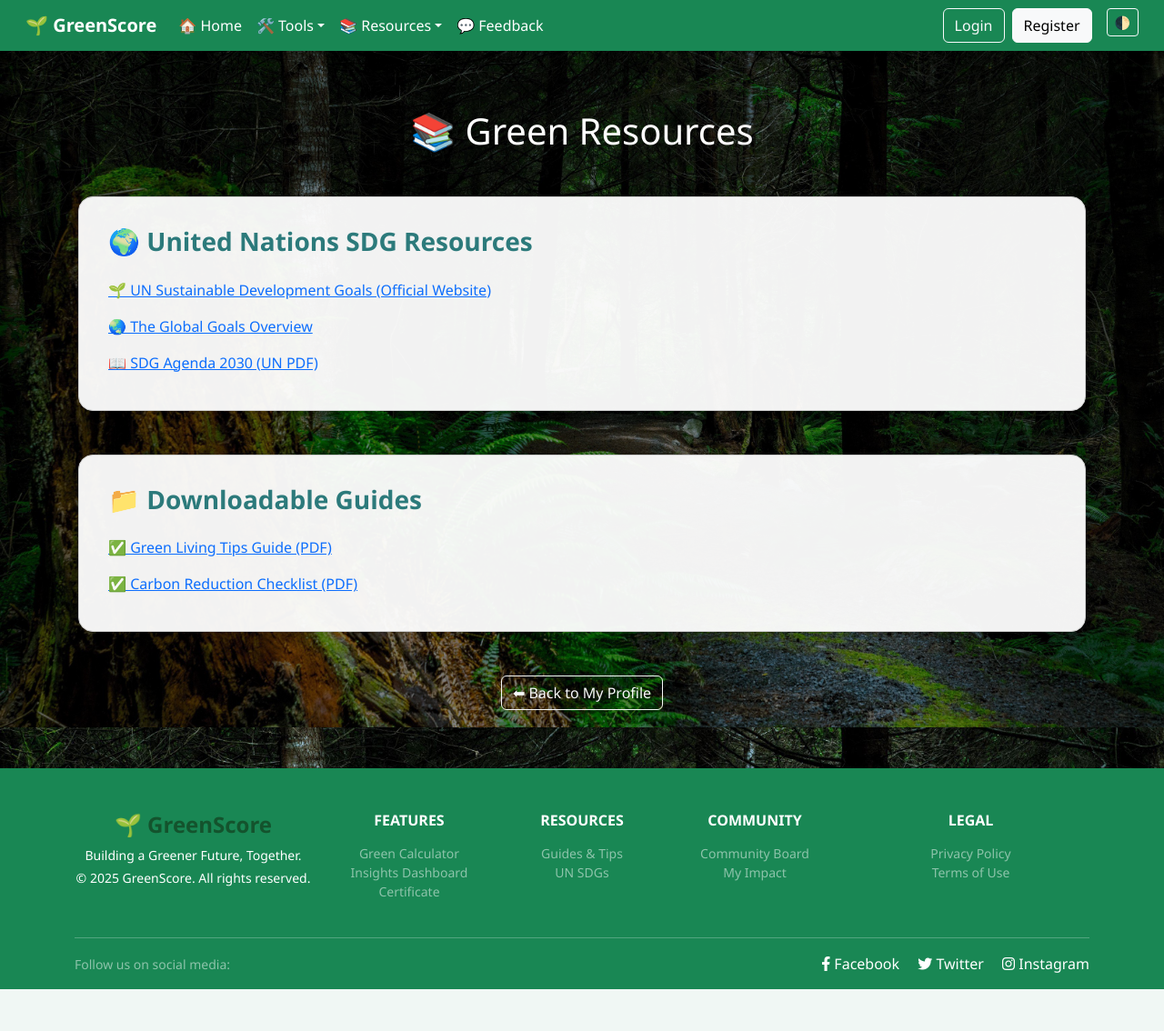
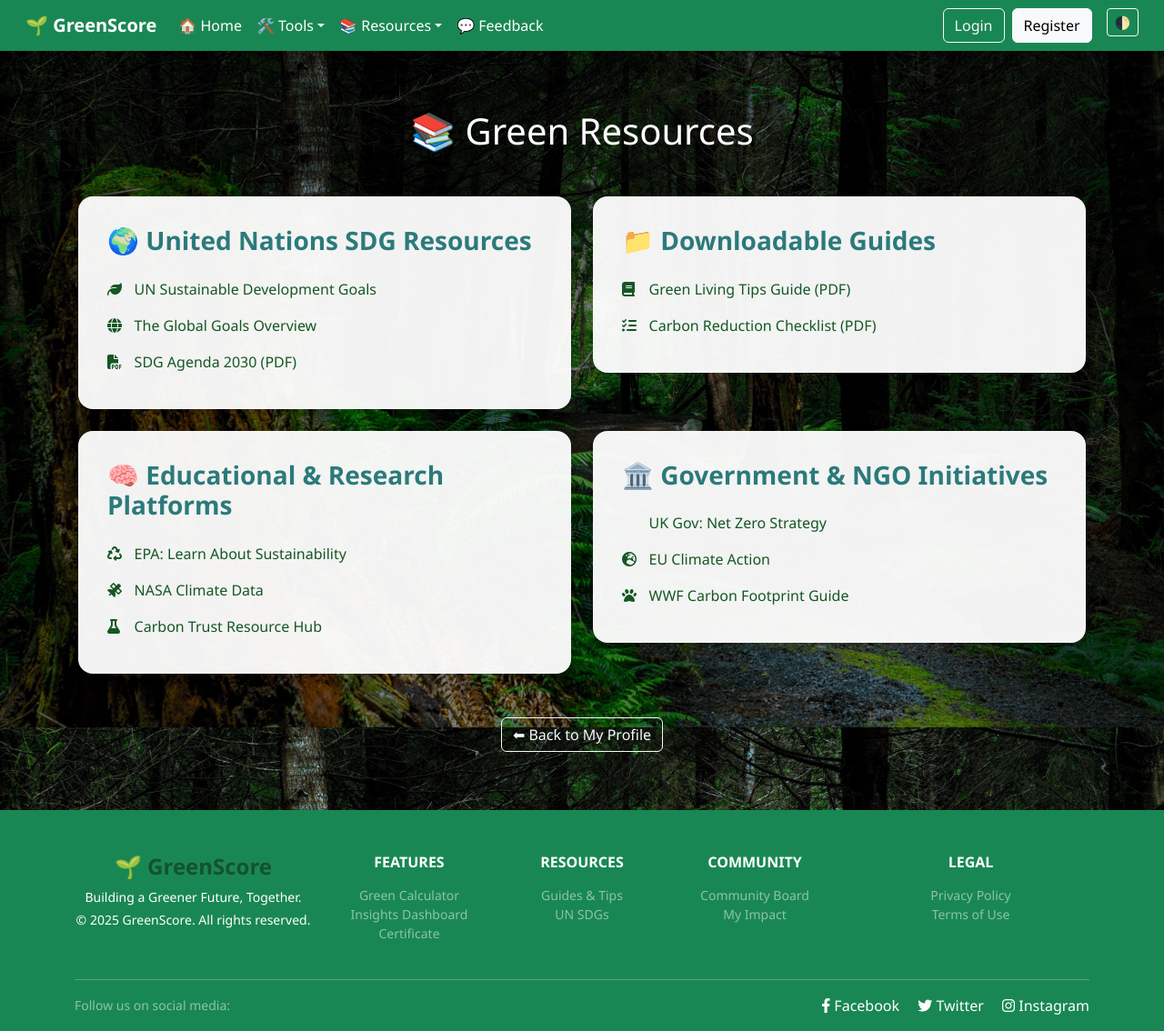
Before and after one commit to Lancelcode/Graded-Unit-2-webpage, a PHP site: page /Graded-Unit-2-webpage/green_resources.php in a window 1280 px wide. Shown: the whole page at 91% size. Before the commit the page ends 1088 px from the top, so only its background shows below. Run offline with PHP 8.4, Linux system fonts and the light colour scheme.

Commit message:
ui ux fix

```diff
--- a/green_resources.php
+++ b/green_resources.php
@@ -9,53 +9,71 @@ include 'includes/nav.php';
     <meta charset="UTF-8">
     <title>Green Resources | GreenScore</title>
     <meta name="viewport" content="width=device-width, initial-scale=1">
-
-    <!-- Bootstrap & FontAwesome -->
     <link href="https://cdn.jsdelivr.net/npm/bootstrap@5.3.3/dist/css/bootstrap.min.css" rel="stylesheet">
     <link href="https://cdnjs.cloudflare.com/ajax/libs/font-awesome/6.4.0/css/all.min.css" rel="stylesheet">
     <link href="style.css" rel="stylesheet">
-
     <style>
+        html, body {
+            height: 100%;
+            margin: 0;
+        }
         body {
+            display: flex;
+            flex-direction: column;
             background: url('assets/images/forest-hero.jpg') center/cover no-repeat fixed;
             position: relative;
             color: #333;
         }
-
         body::before {
             content: '';
-            position: fixed;
+            position: absolute;
             inset: 0;
             background: rgba(0, 0, 0, 0.5);
             z-index: 0;
         }
-
         .content-wrapper {
+            flex: 1;
             position: relative;
             z-index: 1;
             padding: 4rem 1rem;
         }
-
         .card-bg {
-            background: rgba(255, 255, 255, 0.95);
+            background: rgba(255,255,255,0.95);
+            border-radius: 1rem;
             padding: 2rem;
-            border-radius: 1rem;
-            box-shadow: 0 0 10px rgba(0, 0, 0, 0.2);
+            box-shadow: 0 0 12px rgba(0, 0, 0, 0.2);
+            transition: transform 0.2s ease;
         }
-
+        .card-bg:hover {
+            transform: translateY(-4px);
+        }
         .resource-title {
             color: #2c7a7b;
-            font-weight: bold;
+            font-weight: 600;
+            margin-bottom: 1rem;
         }
-
         .resource-link {
-            display: block;
-            margin: 0.5rem 0;
+            display: flex;
+            align-items: center;
+            gap: 0.6rem;
+            padding: 0.5rem 0;
+            font-weight: 500;
+            text-decoration: none;
+            color: #155724;
         }
-
+        .resource-link i {
+            width: 20px;
+        }
         .resource-link:hover {
-            color: #198754;
+            color: #0f5132;
             text-decoration: underline;
+        }
+        footer {
+            position: relative;
+            z-index: 1;
+            background-color: #fff;
+            padding: 2rem 0;
+            width: 100%;
         }
     </style>
 </head>
@@ -64,27 +82,45 @@ include 'includes/nav.php';
 <div class="container content-wrapper">
     <h1 class="text-white text-center mb-5">📚 Green Resources</h1>
 
-    <div class="card card-bg">
-        <h3 class="resource-title mb-3">🌍 United Nations SDG Resources</h3>
-        <a class="resource-link" href="https://sdgs.un.org/goals" target="_blank">
-            🌱 UN Sustainable Development Goals (Official Website)
-        </a>
-        <a class="resource-link" href="https://www.globalgoals.org/" target="_blank">
-            🌏 The Global Goals Overview
-        </a>
-        <a class="resource-link" href="https://sdgs.un.org/sites/default/files/publications/21252030%20Agenda%20for%20Sustainable%20Development%20web.pdf" target="_blank">
-            📖 SDG Agenda 2030 (UN PDF)
-        </a>
-    </div>
+    <div class="row gy-4">
+        <!-- SDG Resources -->
+        <div class="col-md-6">
+            <div class="card-bg">
+                <h3 class="resource-title">🌍 United Nations SDG Resources</h3>
+                <a class="resource-link" href="https://sdgs.un.org/goals" target="_blank"><i class="fas fa-leaf"></i> UN Sustainable Development Goals</a>
+                <a class="resource-link" href="https://www.globalgoals.org/" target="_blank"><i class="fas fa-globe"></i> The Global Goals Overview</a>
+                <a class="resource-link" href="https://sdgs.un.org/sites/default/files/publications/21252030%20Agenda%20for%20Sustainable%20Development%20web.pdf" target="_blank"><i class="fas fa-file-pdf"></i> SDG Agenda 2030 (PDF)</a>
+            </div>
+        </div>
 
-    <div class="card card-bg mt-5">
-        <h3 class="resource-title mb-3">📁 Downloadable Guides</h3>
-        <a class="resource-link" href="assets/documents/green_tips_guide.pdf" target="_blank">
-            ✅ Green Living Tips Guide (PDF)
-        </a>
-        <a class="resource-link" href="assets/documents/carbon_reduction_checklist.pdf" target="_blank">
-            ✅ Carbon Reduction Checklist (PDF)
-        </a>
+        <!-- PDF Downloads -->
+        <div class="col-md-6">
+            <div class="card-bg">
+                <h3 class="resource-title">📁 Downloadable Guides</h3>
+                <a class="resource-link" href="assets/documents/green_tips_guide.pdf" target="_blank"><i class="fas fa-book"></i> Green Living Tips Guide (PDF)</a>
+                <a class="resource-link" href="assets/documents/carbon_reduction_checklist.pdf" target="_blank"><i class="fas fa-list-check"></i> Carbon Reduction Checklist (PDF)</a>
+            </div>
+        </div>
+
+        <!-- Educational Resources -->
+        <div class="col-md-6">
+            <div class="card-bg">
+                <h3 class="resource-title">🧠 Educational & Research Platforms</h3>
+                <a class="resource-link" href="https://www.epa.gov/sustainability" target="_blank"><i class="fas fa-recycle"></i> EPA: Learn About Sustainability</a>
+                <a class="resource-link" href="https://climate.nasa.gov/" target="_blank"><i class="fas fa-satellite"></i> NASA Climate Data</a>
+                <a class="resource-link" href="https://www.carbontrust.com/resources" target="_blank"><i class="fas fa-flask"></i> Carbon Trust Resource Hub</a>
+            </div>
+        </div>
+
+        <!-- Government/NGO Resources -->
+        <div class="col-md-6">
+            <div class="card-bg">
+                <h3 class="resource-title">🏛️ Government & NGO Initiatives</h3>
+                <a class="resource-link" href="https://www.gov.uk/government/publications/net-zero-strategy" target="_blank"><i class="fas fa-flag-uk"></i> UK Gov: Net Zero Strategy</a>
+                <a class="resource-link" href="https://climate.ec.europa.eu/" target="_blank"><i class="fas fa-globe-europe"></i> EU Climate Action</a>
+                <a class="resource-link" href="https://footprint.wwf.org.uk/" target="_blank"><i class="fas fa-paw"></i> WWF Carbon Footprint Guide</a>
+            </div>
+        </div>
     </div>
 
     <div class="text-center mt-5">
```
